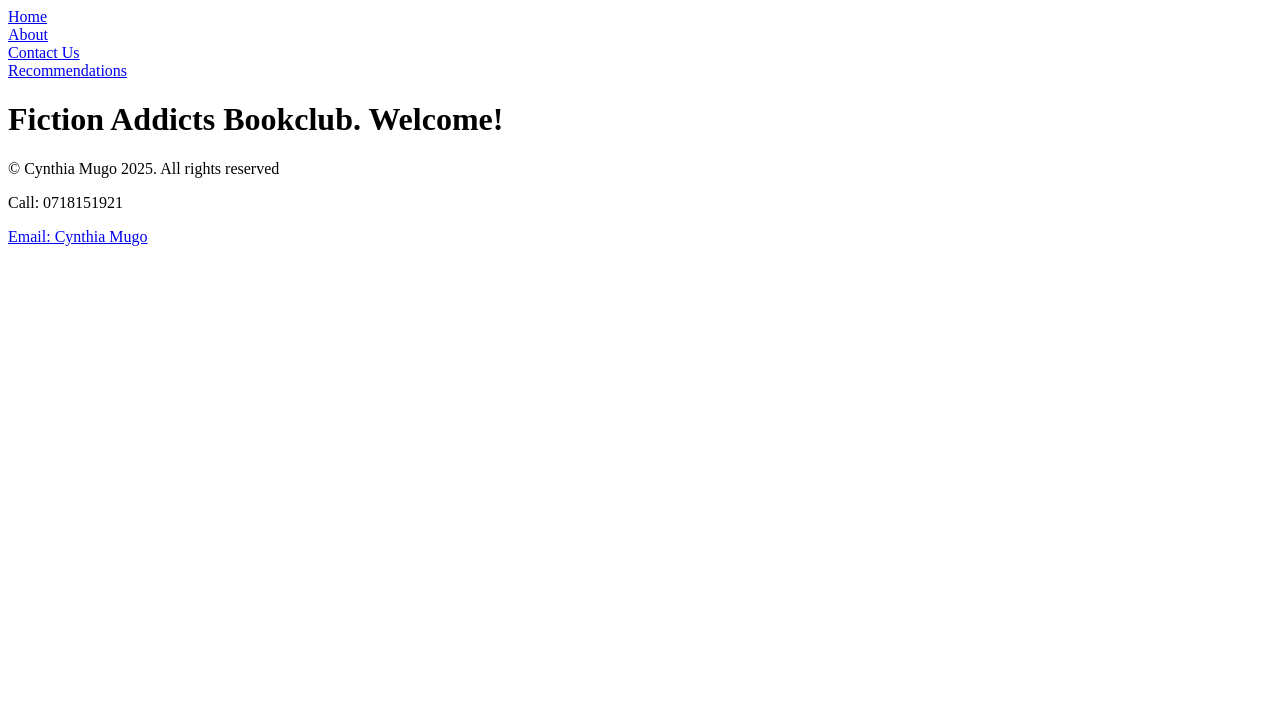
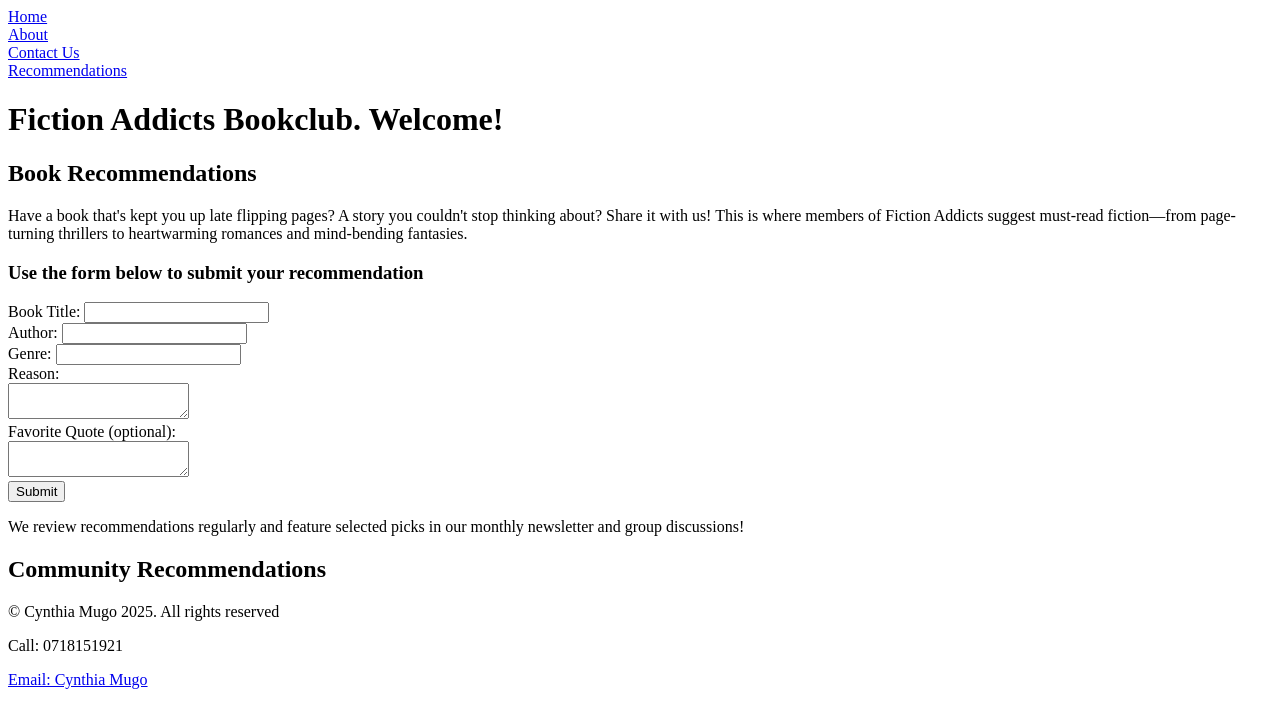
Before and after one commit to CynthiaMugo/Foundations-final, a plain HTML site: page recommend.html in a window 1280 px wide. Drawn offline with Linux system fonts and the light colour scheme.

Commit message:
Add form to the recommendations page

```diff
--- a/recommend.html
+++ b/recommend.html
@@ -3,7 +3,7 @@
 <head>
     <meta charset="UTF-8">
     <meta name="viewport" content="width=device-width, initial-scale=1.0">
-    <title>Fiction addicts - the best bookclub in Nairobi</title>
+    <title>Fiction addicts - Book Recommendations</title>
 </head>
 <body>
     <nav class="navigation">
@@ -23,6 +23,34 @@
     <header class="header">
         <h1>Fiction Addicts Bookclub. Welcome!</h1>
     </header>
+    <section class="introduction">
+        <h2>Book Recommendations</h2>
+        <p>Have a book that's kept you up late flipping pages? A story you couldn't stop thinking about? Share it with us!
+            This is where members of Fiction Addicts suggest must-read fiction—from page-turning thrillers to heartwarming romances and
+            mind-bending fantasies.</p>
+    </section>
+    <main class="form">
+        <h3>Use the form below to submit your recommendation</h3>
+        <form id="form-section">
+            <label for="title">Book Title:</label>
+            <input type="text" id="title" required><br>
+            <label for="author">Author:</label>
+            <input type="text" id="author" required><br>
+            <label for="genre">Genre:</label>
+            <input type="text" id="genre" required><br>
+            <label for="reason">Reason:</label><br>
+            <textarea id="reason" required></textarea><br>
+            <label for="quote">Favorite Quote (optional):</label><br>
+            <textarea id="quote"></textarea><br>
+
+            <button type="submit">Submit</button><br>
+        </form>
+        <p>We review recommendations regularly and feature selected picks in our monthly newsletter and group discussions!</p>
+        <h2>Community Recommendations</h2>
+            <div id="recommendations-list"></div>
+
+<script src=""></script>
+    </main>
 </body>
 <footer class="footer">
     <p></p>&copy; Cynthia Mugo 2025. All rights reserved</p>
```
Also changed, not shown: about.html (+1 -1 lines), contact-us.html (+1 -1 lines).
